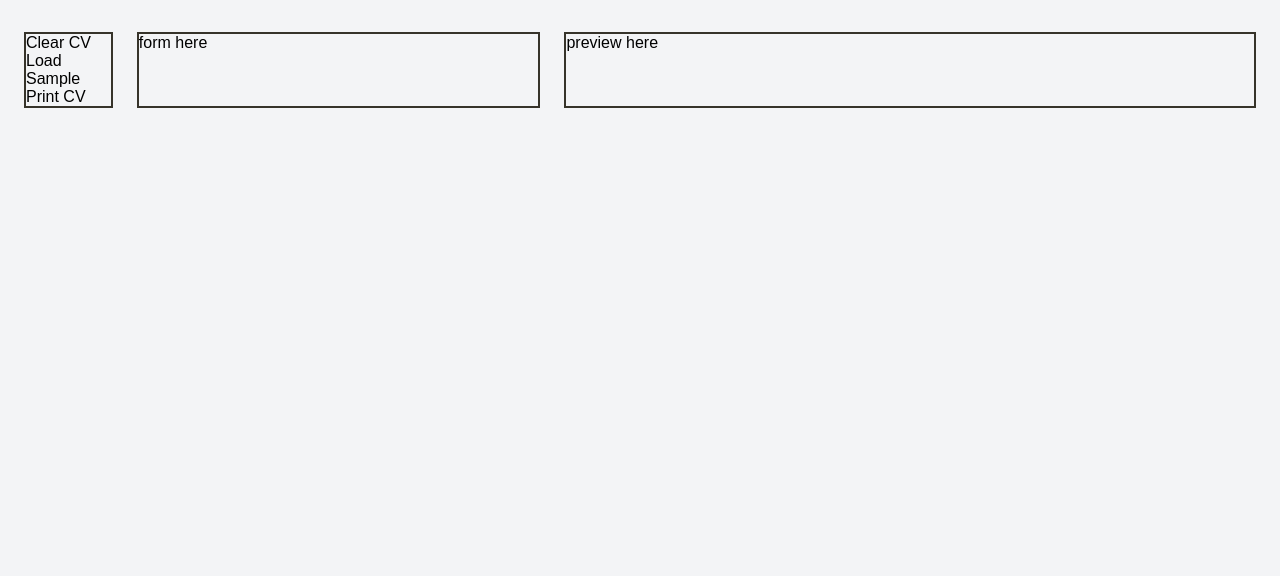
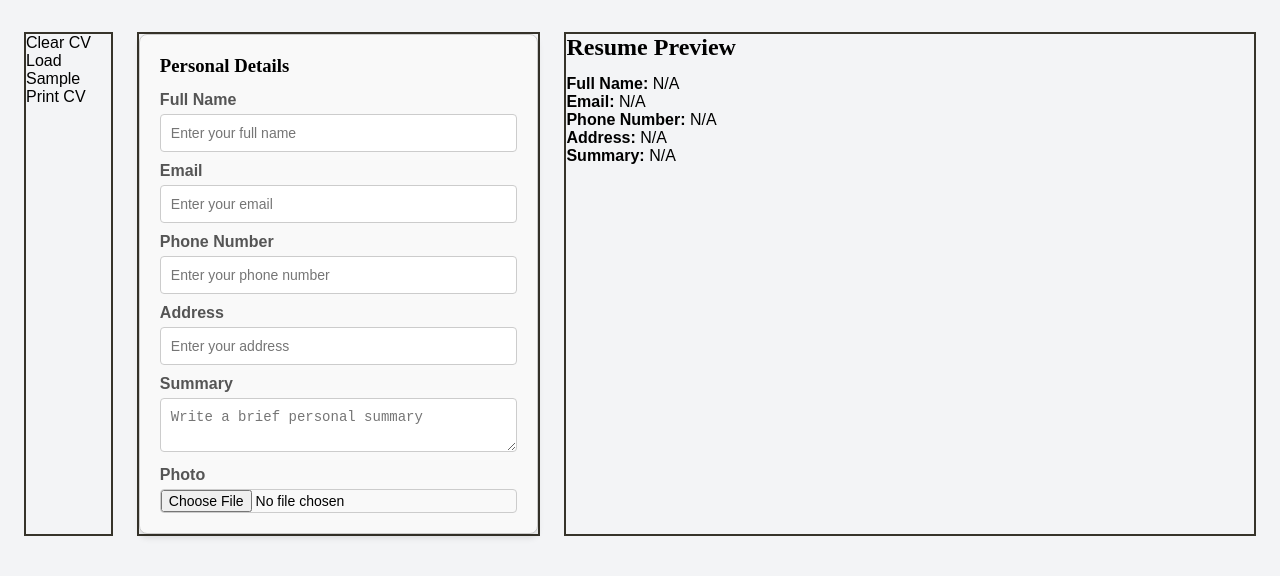
Before and after one commit to Mainul-Islam-Nirob/resume-builder, a React (Vite) app: page / in a window 1280 px wide. Shown: the top 576 px of the page. Built offline with nearby package versions, Linux system fonts and the light colour scheme; a web font is replaced by a local one.

Commit message:
Implement functionality for personal-deatils form component

```diff
--- a/src/App.jsx
+++ b/src/App.jsx
@@ -1,23 +1,34 @@
-import './App.css'
-import Controller from './components/Controller'
-import Form from './components/Form'
-import Preview from './components/Preview'
+import './App.css';
+import React, { useState } from 'react';
+import Controller from './components/Controller';
+import FormContainer from './components/FormContainer';
+import Preview from './components/Preview';
 
 function App() {
+  const [formData, setFormData] = useState({
+    personalDetails: {
+      fullName: '',
+      email: '',
+      phoneNumber: '',
+      address: '',
+      summary: '',
+      photo: null,
+    },
+  });
 
   return (
-    <div className='app'>
+    <div className="app">
       <div className="controller">
         <Controller />
       </div>
       <div className="left">
-        <Form />
+        <FormContainer formData={formData} setFormData={setFormData} />
       </div>
-      <div className="right">
-        <Preview />
-      </div>
+     <div className="right">
+      <Preview personalDetails={formData.personalDetails} />
     </div>
-  )
+    </div>
+  );
 }
 
-export default App
+export default App;
--- a/src/components/Form.jsx
+++ /dev/null
@@ -1,11 +0,0 @@
-import React from 'react'
-
-function Form() {
-  return (
-    <div>
-      form here
-    </div>
-  )
-}
-
-export default Form
--- /dev/null
+++ b/src/components/FormContainer.jsx
@@ -0,0 +1,39 @@
+import React from 'react';
+import PersonalDetails from './PersonalDetails'; // Example Form Component
+
+function FormContainer({ formData, setFormData }) {
+  const handlePersonalDetailsChange = (e) => {
+    const { name, value } = e.target;
+    setFormData((prevData) => ({
+      ...prevData,
+      personalDetails: {
+        ...prevData.personalDetails,
+        [name]: value,
+      },
+    }));
+  };
+
+  const handlePhotoChange = (e) => {
+    const file = e.target.files[0];
+    setFormData((prevData) => ({
+      ...prevData,
+      personalDetails: {
+        ...prevData.personalDetails,
+        photo: file,
+      },
+    }));
+  };
+
+  return (
+    <div className="form-container">
+      <PersonalDetails
+        personalDetails={formData.personalDetails}
+        onChange={handlePersonalDetailsChange}
+        onPhotoChange={handlePhotoChange}
+      />
+    </div>
+  );
+}
+
+
+export default FormContainer;
--- /dev/null
+++ b/src/components/PersonalDetails.jsx
@@ -0,0 +1,73 @@
+import React from 'react';
+import '../styles/PersonalDetails.css';
+
+function PersonalDetails({ personalDetails, onChange, onPhotoChange }) {
+  return (
+    <form className="personalDetails">
+      <h3>Personal Details</h3>
+
+      <label htmlFor="full-name">Full Name</label>
+      <input
+        type="text"
+        id="full-name"
+        name="fullName"
+        value={personalDetails.fullName}
+        onChange={onChange}
+        placeholder="Enter your full name"
+        required
+      />
+
+      <label htmlFor="email">Email</label>
+      <input
+        type="email"
+        id="email"
+        name="email"
+        value={personalDetails.email}
+        onChange={onChange}
+        placeholder="Enter your email"
+        required
+      />
+
+      <label htmlFor="phone-number">Phone Number</label>
+      <input
+        type="tel"
+        id="phone-number"
+        name="phoneNumber"
+        value={personalDetails.phoneNumber}
+        onChange={onChange}
+        placeholder="Enter your phone number"
+        required
+      />
+
+      <label htmlFor="address">Address</label>
+      <input
+        id="address"
+        name="address"
+        value={personalDetails.address}
+        onChange={onChange}
+        placeholder="Enter your address"
+        required
+      />
+
+      <label htmlFor="summary">Summary</label>
+      <textarea
+        id="summary"
+        name="summary"
+        value={personalDetails.summary}
+        onChange={onChange}
+        placeholder="Write a brief personal summary"
+      ></textarea>
+
+      <label htmlFor="photo">Photo</label>
+      <input
+        type="file"
+        id="photo"
+        name="photo"
+        onChange={onPhotoChange}
+        accept="image/*"
+      />
+    </form>
+  );
+}
+
+export default PersonalDetails;
--- a/src/components/Preview.jsx
+++ b/src/components/Preview.jsx
@@ -1,11 +1,26 @@
-import React from 'react'
+import React from 'react';
 
-function Preview() {
+function Preview({ personalDetails }) {
   return (
-    <div>
-      preview here
+    <div className="preview">
+      <h2>Resume Preview</h2>
+      <p><strong>Full Name:</strong> {personalDetails.fullName || 'N/A'}</p>
+      <p><strong>Email:</strong> {personalDetails.email || 'N/A'}</p>
+      <p><strong>Phone Number:</strong> {personalDetails.phoneNumber || 'N/A'}</p>
+      <p><strong>Address:</strong> {personalDetails.address || 'N/A'}</p>
+      <p><strong>Summary:</strong> {personalDetails.summary || 'N/A'}</p>
+      {personalDetails.photo && (
+        <div>
+          <strong>Photo:</strong>
+          <img
+            src={URL.createObjectURL(personalDetails.photo)}
+            alt="Preview"
+            style={{ width: '100px', height: '100px', borderRadius: '8px' }}
+          />
+        </div>
+      )}
     </div>
-  )
+  );
 }
 
-export default Preview
+export default Preview;
--- /dev/null
+++ b/src/styles/PersonalDetails.css
@@ -0,0 +1,52 @@
+.personalDetails {
+    max-width: 500px;
+    margin: 0 auto;
+    padding: 20px;
+    border: 1px solid #ccc;
+    border-radius: 8px;
+    box-shadow: 0 4px 6px rgba(0, 0, 0, 0.1);
+    background-color: #f9f9f9;
+    font-family: Arial, sans-serif;
+  }
+
+  .personalDetails h1 {
+    text-align: center;
+    color: #333;
+  }
+
+  .personalDetails label {
+    display: block;
+    margin-top: 10px;
+    color: #555;
+    font-weight: bold;
+  }
+
+  .personalDetails input,
+  .personalDetails textarea {
+    width: 100%;
+    padding: 10px;
+    margin-top: 5px;
+    border: 1px solid #ccc;
+    border-radius: 4px;
+    font-size: 14px;
+  }
+
+  .personalDetails input[type="file"] {
+    padding: 0;
+  }
+
+  .personalDetails .submit-button {
+    width: 100%;
+    padding: 10px;
+    margin-top: 20px;
+    background-color: #4CAF50;
+    color: white;
+    border: none;
+    border-radius: 4px;
+    font-size: 16px;
+    cursor: pointer;
+  }
+
+  .personalDetails .submit-button:hover {
+    background-color: #45a049;
+  }
```
